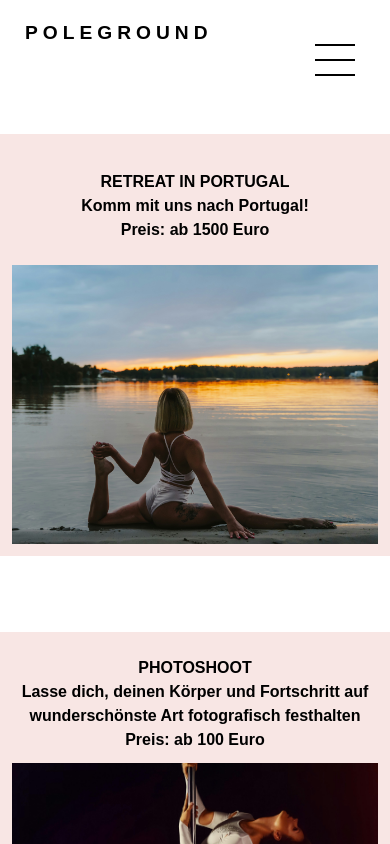
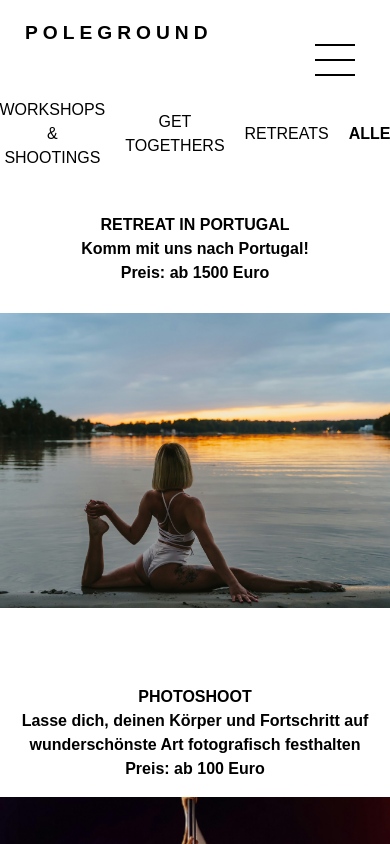
Before and after one commit to anitakath/poleground, a Next.js app: page /events in a window 390 px wide. Shown: the top 844 px of the page. Built offline with nearby package versions, Linux system fonts and the light colour scheme.

Commit message:
UI improvements

```diff
--- a/custom hooks/useRetreatData.js
+++ b/custom hooks/useRetreatData.js
@@ -3,6 +3,7 @@ const useRetreatData = () => {
         {
             id: "retreat-portugal",
             group: "RETREAT",
+            filter: "retreat",
             title: "RETREAT IN PORTUGAL",
             descriptionsTitle: "Komm mit uns nach Portugal!",
             subDescription: "Erlebe 10 unvergessliche Tage voller Poledance, Floorwork, Flexibilität und Yoga an der atemberaubenden Küste von Cascais, einer charmanten Stadt in der Nähe von Lissabon. Lass dich von der Schönheit der Natur inspirieren, während wir gemeinsam durch malerische Wanderwege streifen. Genieße ein exklusives Weintasting und entdecke die kulturellen Highlights bei einem Städtetrip nach Lissabon. In einer Gruppe von maximal 15 Personen schaffen wir eine familiäre Atmosphäre, in der du neue Freundschaften schließen und dich vernetzen kannst. Sei Teil dieser einzigartigen Erfahrung und lass uns gemeinsam unvergessliche Erinnerungen schaffen!",
@@ -22,6 +23,7 @@ const useRetreatData = () => {
         {
             id: "photoshoot",
             group: "PHOTOSHOOT",
+            filter: "workshop",
             title: "PHOTOSHOOT",
             descriptionsTitle: " Lasse dich, deinen Körper und Fortschritt auf wunderschönste Art fotografisch festhalten",
             subDescription: " Wir bieten diverse Hintergründe für dein persönliches Fotoshoot an. [....] Zeig dich, feier dich!",
@@ -41,6 +43,7 @@ const useRetreatData = () => {
         {
             id: "shownight",
             group: "SHOWNIGHT",
+            filter: "gettogether",
             title: "SHOWNIGHT @ POLEGROUND",
             descriptionsTitle: "das Poleground feiert! - einfach so",
             subDescription: "Das Poleground lädt dich herzlich ein, mit uns zu feiern! Am 26. April 2025 ab 16 Uhr verwandelt sich unser Studio in einen Ort voller Kreativität und Gemeinschaft. Hier haben unsere talentierten Teilnehmer:innen die Möglichkeit, ihre Choreografien in Pole, Aerial und Dance vor einem begeisterten Publikum zu präsentieren – ganz gleich, ob allein, im Duo oder in Gruppen. Bereits ab 14 Uhr dürfen die Aufführenden ins Studio kommen, um sich vorzubereiten und letzte Proben durchzuführen. Das Publikum kann ab 15:30 Uhr eintreten (Eintritt: 10 Euro pro Person, Kinder bis 16 Jahre haben freien Eintritt). Im Ticketpreis ist ein Freigetränk enthalten, und für das leibliche Wohl sorgt ein kleines Buffet mit einer Auswahl an köstlichen Snacks. Die erste Aufführung findet von 16 bis 17 Uhr statt, gefolgt von Teil 2 der Shownight von 17:15 bis 18 Uhr. Zwischen den Aufführungen und danach gibt es reichlich Gelegenheit zum Austausch und Networking – also bring deine Freunde mit und lass uns gemeinsam einen unvergesslichen Abend erleben! Melde dich rechtzeitig an, um dir einen der begehrten Slots zu sichern. Andernfalls setzen wir dich auf die Warteliste.   ",
@@ -58,7 +61,8 @@ const useRetreatData = () => {
         {
             id: 1,
             group: "PICKNICK X POLE IM PARK ",
-            title: "PICKNICK X POLE  IM PARK",
+            title: "PICKNICK X POLE IM PARK",
+            filter: "gettogether",
             descriptionsTitle: "Gemeinsames Picknick im Park / Alternativ, bei schlechtem Wetter: Brunch im Poleground",
             subDescription: "Das Poleground lädt Kund:innen und Freunde zu einem Picknick im Park ein -  es wird neben einer bunten und vielfältigen Tapas-Platte eine freistehende Pole und ein Arial Tuch bereitgestellt.  Gern könnt ihr natürlich auch noch was zum Picknick beitragen. Bitte schreibe uns unbedingt, falls du wichtig zu beachtende Lebensmittelallergien hast.",
             descriptionsTable: [
--- a/src/app/events/Events.module.css
+++ b/src/app/events/Events.module.css
@@ -1,28 +1,36 @@
 .gridContainer {
   display: grid;
   grid-template-columns: repeat(2, 1fr);
-  gap: 16px;
-  padding: 16px;
+  gap: 2px;
+  padding-top: 20px;
 }
 
 .gridItem {
   height: 50vh; /* da die Texte unterschiedlich lang sind */
-  padding: 12px;
   display: flex;
   flex-direction: column;
   align-items: center;
   justify-content: flex-start;
   text-align: center;
   font-weight: bold;
-  background-color: rgba(237, 193, 187, 0.4);
+  color: var(--primaryFont);
   position: relative;
   transition: 0.4s ease-in-out;
-
+  overflow: hidden;
 }
 
 .gridItem:hover{
-  background-color: var(--FLEXIBILITY);
+  color: var(--primaryFontHover);
+  font-size: 1.1rem;
   cursor: pointer;
+}
+
+.eventImage{
+  transition: 0.4s ease-in-out;
+}
+
+.gridItem:hover .eventImage{
+  transform: scale(1.05);
 }
 
 .header_container{
@@ -37,8 +45,63 @@
   width: 100%;
   height: 70%;
   object-fit: cover;
+}
 
+
+.navButtonsContainer{
+  position: fixed;
+  z-index: 1000;
+  width: 100%;
+  display: flex;
+  justify-content: center;
+  transition:0.2s ease;
 }
+
+
+.moveNavBar{
+  transition:0.2s ease;
+  top: 0px;
+  background-color: rgba(255,255,255, 0.4);
+}
+
+.moveNavBar Button{
+  color: var(--secondaryFontHover);
+}
+
+.navButton{
+  width: 100%;
+  margin: 10px;
+  color: var(--softCoral);
+  cursor: pointer;
+  transition: 0.2s ease-in-out;
+}
+
+.navButton:hover{
+  color: var(--secondaryFont)
+}
+
+.active_button {
+  color:var(--primaryFontHover);
+  font-weight: bolder;
+}
+
+.chevronUpButton{
+  display: inline-block;
+  cursor: pointer;
+  transition: 0.2s ease-in-out;
+  position: relative;
+  left: 20px;
+  font-size: 1.2rem;
+}
+
+.chevronUpButton:hover{
+  color: var(--secondaryFont)
+}
+
+.noChevronUpButton{
+  display: none;
+}
+
 
 
 @media screen and (max-width: 1200px){
--- a/src/app/events/page.js
+++ b/src/app/events/page.js
@@ -1,15 +1,94 @@
 "use client"
 import Link from "next/link";
 import styles from './Events.module.css'
+import { useRef, useEffect, useState } from "react";
 import useRetreatData from "../../../custom hooks/useRetreatData"
+import { FontAwesomeIcon } from '@fortawesome/react-fontawesome'
+import { faChevronUp } from '@fortawesome/free-solid-svg-icons'
+import useScrollToSection from "../../../custom hooks/useScrollToSection";
+
 
 const Events = () => {
   const { EVENTS_DUMMY } = useRetreatData();
 
+  const elementRef = useRef(null);
+  const [scrollY, setScrollY] = useState(0);
+  const {scrollToSection} = useScrollToSection();
+
+  const [activeFilter, setActiveFilter] = useState("all");
+
+  useEffect(()=>{
+    const handleScroll = () => setScrollY(window.scrollY);
+    window.addEventListener('scroll', handleScroll);
+    return () => window.removeEventListener('scroll', handleScroll);
+  }, []);
+
+  const filterEventsHandler = (filter) =>{
+    setActiveFilter(filter);
+  }
+
+  const filteredEvents = activeFilter === "all"
+    ? EVENTS_DUMMY
+    : EVENTS_DUMMY.filter(event => event.filter === activeFilter);
+
   return (
-    <div className="my-2 lg:mx-4">
+    <div className="my-2 ">
+      <div className='w-full min-h-13 relative flex justify-center'>
+        <div
+          className={`${styles.navButtonsContainer} ${scrollY >= 20 ? styles.moveNavBar : ''}`}
+          ref={elementRef}
+        >
+          <button
+            className={`${scrollY >= 20 ? styles.chevronUpButton : styles.noChevronUpButton}`}
+            onClick={()=> scrollToSection("ueberuns")}
+          >
+            <FontAwesomeIcon icon={faChevronUp} />
+          </button>
+
+          <button
+            className={`
+              ${styles.navButton}
+              primaryFontFamily
+              ${scrollY >= 20 ? styles.buttonFontMini : ''}
+              ${activeFilter === "workshop" ? styles.active_button : ''}
+            `}
+            onClick={() => filterEventsHandler("workshop")}
+          > WORKSHOPS & SHOOTINGS </button>
+
+          <button
+            className={`
+              ${styles.navButton}
+              primaryFontFamily
+              ${scrollY >= 20 ? styles.buttonFontMini : ''}
+              ${activeFilter === "gettogether" ? styles.active_button : ''}
+            `}
+            onClick={() => filterEventsHandler("gettogether")}
+          > GET TOGETHERS </button>
+
+          <button
+            className={`
+              ${styles.navButton}
+              primaryFontFamily
+              ${scrollY >= 20 ? styles.buttonFontMini : ''}
+              ${activeFilter === "retreat" ? styles.active_button : ''}
+            `}
+            onClick={() => filterEventsHandler("retreat")}
+          > RETREATS </button>
+
+          <button
+            className={`
+              ${styles.navButton}
+              primaryFontFamily
+              ${scrollY >= 20 ? styles.buttonFontMini : ''}
+              ${activeFilter === "all" ? styles.active_button : ''}
+            `}
+            onClick={() => filterEventsHandler("all")}
+          > ALLE </button>
+        </div>
+      </div>
+
       <div className={styles.gridContainer}>
-        {EVENTS_DUMMY.map((event) => (
+        {filteredEvents.map((event) => (
           <Link
             key={event.id}
             href={`/events/${event.id}`}
--- a/src/app/ueber-uns/AboutUs.module.css
+++ b/src/app/ueber-uns/AboutUs.module.css
@@ -12,12 +12,11 @@
     transition:0.2s ease;
 }
 .navButton{
-    width: 200px;
+    width: 100%;
     margin: 10px;
     color: var(--softCoral);
     cursor: pointer;
     transition: 0.2s ease-in-out;
-
 }
 
 .navButton:hover{
@@ -28,6 +27,9 @@
     display: inline-block;
     cursor: pointer;
     transition: 0.2s ease-in-out;
+    position: relative;
+    left: 20px;
+    font-size: 1.2rem;
 }
 
 .chevronUpButton:hover{
@@ -57,9 +59,10 @@
 .gridContainer{
     display: grid;
     grid-template-columns: repeat(2, 1fr);
-    width: 90%;
+    width: 100%;
     padding-top: 20px;
     position: relative;
+    gap: 2px;
 }
 
 
@@ -70,15 +73,18 @@
 
 .gridItem{
     border: 1px solid var(--foreground);
-    background-color: var(--foreground);
     height: 50vh;
-    margin: 2px;
     position: relative;
     display: flex;
     justify-content: center;
     align-items: center;
 }
 
+
+.active_button {
+    color:var(--primaryFontHover);
+    font-weight: bolder;
+  }
 
 
 .trainerName{
@@ -135,7 +141,7 @@
 }
 
 
-@media screen and (max-width: 900px){
+@media screen and (max-width: 12s00px){
     .gridContainer{
         grid-template-columns: repeat(1, 1fr);
     }
--- a/src/app/ueber-uns/page.js
+++ b/src/app/ueber-uns/page.js
@@ -8,42 +8,26 @@ import { FontAwesomeIcon } from '@fortawesome/react-fontawesome'
 import { faChevronUp } from '@fortawesome/free-solid-svg-icons'
 
 
-const AboutUs= () =>{
+const AboutUs = () => {
+  const [scrollY, setScrollY] = useState(0);
+  const { scrollToSection } = useScrollToSection();
+  const [showTrainerInfo, setShowTrainerInfo] = useState(null);
+  const elementRef = useRef(null);
 
-    const [scrollY, setScrollY] = useState(0);
-    const {scrollToSection} = useScrollToSection();
-    const [showTrainerInfo, setShowTrainerInfo] = useState(null)
-    const elementRef = useRef(null);
-    const [hovered, setHovered] = useState(false);
+  // 👇 neuer State für aktiven Button
+  const [activeSection, setActiveSection] = useState("studio");
 
-
-    useEffect(()=>{
-
+  useEffect(() => {
     const handleScroll = () => {
       setScrollY(window.scrollY);
     };
-
     window.addEventListener('scroll', handleScroll);
-
-        // Cleanup beim Unmount
-        return () => {
-            window.removeEventListener('scroll', handleScroll);
-        };
-
-    }, [])
-
-
-    const handleButtonClick = () => {
-      if (elementRef.current) {
-        const rect = elementRef.current.getBoundingClientRect();
-        console.log('Element Top:', rect.top); // Abstand vom Viewport oben
-        console.log('Element Bottom:', rect.bottom);
-      }
-    };
+    return () => window.removeEventListener('scroll', handleScroll);
+  }, []);
 
   const trainers = [
-        { name: "ANNE", roles: "STUDIOLEITUNG | POLE | ARIAL SILK | HEELS | KIDS & TEENS", img: "/Start/damian-barczak-nISmT9XXL98-unsplash.jpg", info: "Genauere Information über Anne...." },
-        { name: "NATALIA", roles: "POLE | FLOORWORK | FLEXIBILITY | BALLETT", img: "/Start/damian-barczak-SCoZX8yrLig-unsplash.jpg", info: "Details über Natalia..." },
+    { name: "ANNE", roles: "STUDIOLEITUNG | POLE | ADAPTIVE POLE | ARIAL SILK | HEELS | KIDS & TEENS", img: "/Start/damian-barczak-nISmT9XXL98-unsplash.jpg", info: "Genauere Information über Anne...." },
+    { name: "NATALIA", roles: "POLE |ADAPTIVE POLE | FLOORWORK | FLEXIBILITY | BALLETT ", img: "/Start/damian-barczak-SCoZX8yrLig-unsplash.jpg", info: "Details über Natalia..." },
     { name: "STELLA", roles: "HOOP | HAMMOCK | YOGA", img: "/Start/damian-barczak-SCoZX8yrLig-unsplash.jpg", info: "Details über Stella..." },
     { name: "DIANA", roles: "HEELS | FLOORWORK | FLEXIBILITY", img: "/Start/damian-barczak-SCoZX8yrLig-unsplash.jpg", info: "Details über Diana..." },
     { name: "MAX", roles: "POLE | YOGA", img: "/Start/damian-barczak-SCoZX8yrLig-unsplash.jpg", info: "Details über Max..." },
@@ -51,38 +35,62 @@ const AboutUs= () =>{
     { name: "MARLIN", roles: "STUDIOFELLNASE | SCHMUSEN | SNACKEN | SCHLAFEN", img: "/Start/pexels-steshkawillems-1390361.jpg", info: "" },
   ];
 
-
-    const showTrainerInfoHandler = (trainer)=>{
+  const showTrainerInfoHandler = (trainer) => {
     setShowTrainerInfo(trainer)
   }
 
-    return(
-        <div className='flex flex-col items-center justify-center' id="ueberuns">
+  return (
+    <div className='flex my-2 flex-col items-center justify-center' id="ueberuns">
 
-            <div className=' w-full min-h-13 relative flex justify-center'>
+      <div className='w-full min-h-13 relative flex justify-center'>
         <div className={`${styles.navButtonsContainer} ${scrollY >= 20 ? styles.moveNavBar : ''}`} ref={elementRef}>
           <button
-                        className={` ${scrollY >= 20 ? styles.chevronUpButton : styles.noChevronUpButton}`}
-                        onClick={()=> scrollToSection("ueberuns")}
+            className={`${scrollY >= 20 ? styles.chevronUpButton : styles.noChevronUpButton}`}
+            onClick={() => scrollToSection("ueberuns")}
           >
             <FontAwesomeIcon icon={faChevronUp} />
           </button>
+
           <button
-                        className={`${styles.navButton} primaryFontFamily ${scrollY >= 20 ? styles.buttonFontMini : ''}`}
-                        onClick={() => scrollToSection("studio")}
+            className={`
+              ${styles.navButton}
+              primaryFontFamily
+              ${scrollY >= 20 ? styles.buttonFontMini : ''}
+              ${activeSection === "studio" ? styles.active_button : ''}
+            `}
+            onClick={() => {
+              scrollToSection("studio");
+              setActiveSection("studio");
+            }}
           > UNSER STUDIO </button>
+
           <button
-                        className={`${styles.navButton} primaryFontFamily ${scrollY >= 20 ? styles.buttonFontMini : ''}`}
-                        onClick={() => scrollToSection("team")}
+            className={`
+              ${styles.navButton}
+              primaryFontFamily
+              ${scrollY >= 20 ? styles.buttonFontMini : ''}
+              ${activeSection === "team" ? styles.active_button : ''}
+            `}
+            onClick={() => {
+              scrollToSection("team");
+              setActiveSection("team");
+            }}
           > MEET THE TEAM </button>
+
           <button
-                        className={`${styles.navButton} primaryFontFamily ${scrollY >= 20 ? styles.buttonFontMini : ''}`}
-                        onClick={() => scrollToSection("leitbild")}
-                    > UNSER LEITBILD
-                    </button>
+            className={`
+              ${styles.navButton}
+              primaryFontFamily
+              ${scrollY >= 20 ? styles.buttonFontMini : ''}
+              ${activeSection === "leitbild" ? styles.active_button : ''}
+            `}
+            onClick={() => {
+              scrollToSection("leitbild");
+              setActiveSection("leitbild");
+            }}
+          > UNSER LEITBILD </button>
         </div>
       </div>
-
 
       {/* Studio Grid */}
       <div className={`${styles.gridContainer} ${scrollY >= 20 ? styles.morePadding : ''}`} id="studio">
@@ -95,14 +103,13 @@ const AboutUs= () =>{
       <div className={`${styles.gridContainer} ${scrollY >= 20 ? styles.morePadding : ''}`} id="team">
         {trainers.map((trainer, idx) => (
           <div key={idx} className={styles.gridItem}>
-
-                <p className={styles.trainerName} onClick={() => showTrainerInfoHandler(trainer.name)}><strong>{trainer.name}</strong> {trainer.roles}</p>
+            <p className={styles.trainerName} onClick={() => showTrainerInfoHandler(trainer.name)}>
+              <strong>{trainer.name}</strong> {trainer.roles}
+            </p>
             {showTrainerInfo === trainer.name && (
               <p className={styles.trainerInfo}>{trainer.info}</p>
             )}
-
             <Image src={trainer.img} width={600} height={600} alt={trainer.name} className={styles.image}/>
-
           </div>
         ))}
       </div>
```
Lines whose indentation alone changed are shown as unchanged.
